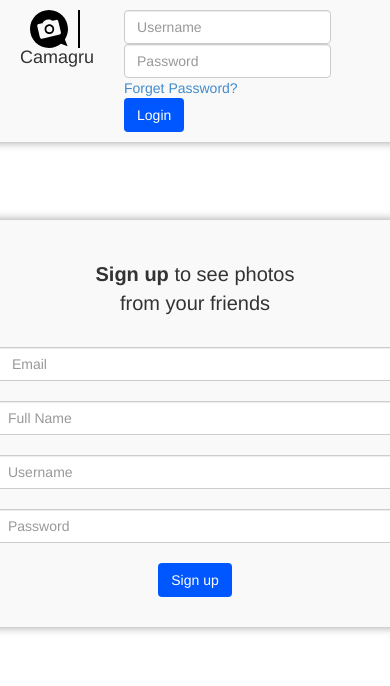
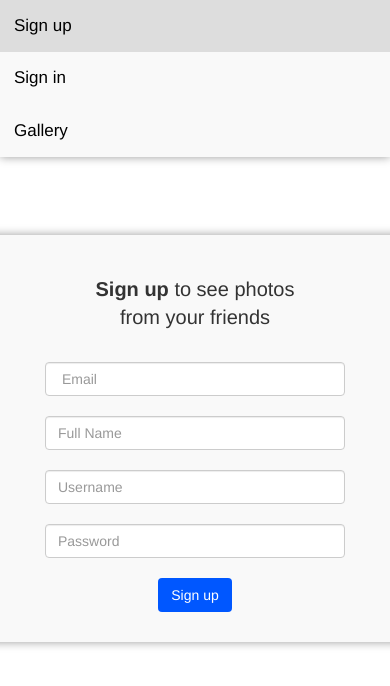
Before and after one commit to mdichkou/42-Camagru, a PHP site: page /42-Camagru/ in a window 390 px wide; the page is wider, and only the part inside the window is pictured. Shown: the top 686 px of that part. Run offline with PHP 8.4, Linux system fonts and the light colour scheme.

Commit message:
frontend editing responsive ....

```diff
--- a/api/save_image.php
+++ b/api/save_image.php
@@ -45,7 +45,7 @@ if ($option != "off")
     $destinationPath = "$destinationFolder$filename";
     imagepng($img2,$destinationPath);
 }
-include("../config/setup.php");
+require('../config/connection.inc.php');
 $pdo->prepare("INSERT INTO images SET img_name = ?, userid = ?")->execute(["$folder$filename",$_SESSION['id']]);
 exit(json_encode(['success' => "true", 'path' => "$folder$filename"]));
 ?>
--- a/camera.php
+++ b/camera.php
@@ -48,7 +48,7 @@ if (isset($_POST['save']) || isset($_POST['upload'])) {
 <?php foreach ($res as $elem): ?>
 <tr><td><img width="300px" height="200px"src="<?=htmlspecialchars($elem['img_name'])?>"/>
 <form action="camera.php" method="post">
-    <input type="text" name="imageid" class="comment-input" hidden value="<?=htmlspecialchars($elem['imageid'])?>">
+    <input type="text" name="imageid" hidden value="<?=htmlspecialchars($elem['imageid'])?>">
     <button class="btn delete-btn center-block" name="btndelete">Delete</button>
     </form></td></tr>
 <?php endforeach ?>
--- a/css/camagru.css
+++ b/css/camagru.css
@@ -1,9 +1,4 @@
-.topnav {
-    display: flex;
-    background-color: #f9f9f9;
-padding: 10px;
-box-shadow: 0px 0 9px 0px #9b9b9b;
-}
+
 .login div{
     display: inline-block;
 }
@@ -13,6 +8,10 @@ box-shadow: 0px 0 9px 0px #9b9b9b;
 .btn {
     background-color: #0057FF;
     color: #ffffff;
+}
+.btn_max {
+    max-width: 300px;
+    margin: auto;
 }
 img {
     max-width: 100%;
@@ -47,6 +46,7 @@ img {
 .bg {
     background-color:  #f9f9f9;
     padding: 10px;
+    max-width: 600px;
     box-shadow: 0px 0 9px 0px #9b9b9b;
 }
 .signup_row {
@@ -302,3 +302,82 @@ img {
       .slider.round:before {
         border-radius: 50%;
       }
+      * {box-sizing: border-box;}
+
+/* Style the navbar */
+.topnav {
+  overflow: hidden;
+  background-color: #f9f9f9;
+  box-shadow: 0px 0 9px 0px #9b9b9b;
+}
+
+/* Navbar links */
+.topnav a {
+  float: left;
+  display: block;
+  color: black;
+  text-align: center;
+  padding: 14px 16px;
+  text-decoration: none;
+  font-size: 17px;
+}
+
+/* Navbar links on mouse-over */
+.topnav a:hover {
+  background-color: #ddd;
+  color: black;
+}
+
+/* Active/current link */
+.topnav a.active {
+  background-color: #2196F3;
+  color: white;
+}
+
+/* Style the input container */
+.topnav .login-container {
+  float: right;
+}
+
+/* Style the input field inside the navbar */
+.topnav input[type=text] {
+  padding: 6px;
+  margin-top: 8px;
+  font-size: 17px;
+  border: none;
+  width: 150px; /* adjust as needed (as long as it doesn't break the topnav) */
+}
+
+/* Style the button inside the input container */
+.topnav .login-container button {
+  float: right;
+  padding: 6px;
+  margin-top: 8px;
+  margin-right: 16px;
+  background: #ddd;
+  font-size: 17px;
+  border: none;
+  cursor: pointer;
+}
+
+.topnav .login-container button:hover {
+  background: #ccc;
+}
+
+/* Add responsiveness - On small screens, display the navbar vertically instead of horizontally */
+@media screen and (max-width: 600px) {
+  .topnav .login-container {
+    float: none;
+  }
+  .topnav a, .topnav input[type=text], .topnav .login-container button {
+    float: none;
+    display: block;
+    text-align: left;
+    width: 100%;
+    margin: 0;
+    padding: 14px;
+  }
+  .topnav input[type=text] {
+    border: 1px solid #ccc;
+  }
+}
--- a/includes/comments.inc.php
+++ b/includes/comments.inc.php
@@ -1,6 +1,6 @@
 <?php
 session_start();
-require("../includes/connection.inc.php");
+require("../config/connection.inc.php");
 require('mylibrary.php');
 $app = new User();
 if(empty($_SESSION['id']))
--- /dev/null
+++ b/includes/header.inc.php
@@ -0,0 +1,15 @@
+<!DOCTYPE html>
+<html>
+<head>
+    <link rel="stylesheet" type="text/css" media="screen" href="css/bootstrap.css" />
+    <link rel="stylesheet" type="text/css" media="screen" href="css/camagru.css" />
+    <meta name="viewport" content="width=device-width, initial-scale=1.0">
+</head>
+<body>
+    <div class="topnav">
+        <a href="index.php">Sign up</a>
+        <a href="signin.php">Sign in</a>
+        <a href="home.php">Gallery</a>
+    </div>
+</body>
+</html>
--- a/login.php
+++ b/includes/login.inc.php
@@ -1,6 +1,6 @@
 <?php
 session_start();
-require("includes/connection.inc.php");
+require("../config/connection.inc.php");
 $stmt = $pdo->prepare("SELECT actif FROM users WHERE id = ? ");
 if($stmt->execute([$_SESSION['id']])  && $row = $stmt->fetch())
   {
@@ -10,7 +10,7 @@ if($stmt->execute([$_SESSION['id']])  && $row = $stmt->fetch())
 
 if($actif == '1')
   {
-    header("Location: home.php");
+    header("Location: ../home.php");
   }
 else
   {
--- a/includes/mylibrary.php
+++ b/includes/mylibrary.php
@@ -31,7 +31,7 @@ class User {
                 $pdo->prepare("UPDATE users SET email = ? WHERE id = ?")->execute([$email,$_SESSION['id']]);
                 $_SESSION['email'] = $email;
             }
-            if (empty($mailing) && $_SESSION['mailing'] != 0)
+            if (empty($mailing) && $_SESSION['mailing'] !== 0)
             {
                 $pdo->prepare("UPDATE users SET mailing = 0 WHERE id = ?")->execute([$_SESSION['id']]);
                 $_SESSION['mailing'] = 0;
--- a/index.php
+++ b/index.php
@@ -7,23 +7,7 @@ if(!empty($_SESSION))
 require('includes/mylibrary.php');
 require('config/connection.inc.php');
 $app = new User();
-$login_error_message = '';
-
 $register_error_message = '';
-if (isset($_POST['btnlogin'])) {
-    $username = $_POST['username'];
-    $password = $_POST['password'];
-    $user = $app->Login($username, $password,$pdo);
-    if(!empty($user))
-    {
-        $_SESSION = $user;
-        header("Location: login.php");
-    }
-    else
-    {
-        $login_error_message = 'Invalid login details!';
-    }
-}
 if (isset($_POST['btnsignup'])) {
     if (!filter_var($_POST['email'], FILTER_VALIDATE_EMAIL)) {
         $register_error_message = 'Invalid email address!';
@@ -52,7 +36,7 @@ if (isset($_POST['btnsignup'])) {
             {
                 $userid = $app->Registre($_POST['username'], $_POST['pwd'], $_POST['email'], $_POST['name'], $verificationCode,$pdo);
                 $_SESSION = $app->find_user($userid,$pdo);
-                header("Location: login.php");
+                header("Location: includes/login.inc.php");
         }
         else{
             echo 'false';
@@ -68,34 +52,7 @@ if (isset($_POST['btnsignup'])) {
     <meta name="viewport" content="width=device-width, initial-scale=1.0">
 </head>
 <body>
-    <div class="topnav row z-depth-5">
-        <div class="logo col-sm-6">
-            <img src="img/logo.svg" >
-            <h4 >Camagru</h4>
-        </div>
-        <div class="login col-sm-6">
-            <div class="row">
-            <?php
-            if ($login_error_message != "") {
-                echo ' <div class="alert alert-danger">
-                <strong>Error: </strong> ' . $login_error_message . ' </div> ';
-            }
-            ?>
-                <form  action="index.php" method="post">
-                    <div class="col-sm-4">
-                        <input type="text" name="username" placeholder="Username" class="form-control">
-                    </div>
-                    <div class="password col-sm-4">
-                        <input type="password" name="password" placeholder="Password" class="form-control">
-                    <a>Forget Password?</a>
-                    </div>
-                    <div class="col-sm-4">
-                        <button type="submit" name="btnlogin" class="btn">Login</button>
-                    </div>
-                </form>
-            </div>
-        </div>
-    </div>
+<?php include 'includes/header.inc.php';?>
 <div class="row signup_row">
     <div class="bg col-sm-4 col-sm-offset-4">
             <p class="txt_signup">
@@ -107,10 +64,10 @@ if (isset($_POST['btnsignup'])) {
             }
             ?>
             <form action="index.php" method="post">
-                <input type="text" name="email" placeholder=" Email" required  class="form-control"><br>
-                <input type="text" name="name" placeholder="Full Name" required class="form-control"><br>
-                <input type="text" name="username" placeholder="Username" required class="form-control"><br>
-                <input type="password" name="pwd" placeholder="Password" class="form-control"><br>
+                <input type="text" name="email" placeholder=" Email" required  class="btn_max form-control"><br>
+                <input type="text" name="name" placeholder="Full Name" required class="btn_max form-control"><br>
+                <input type="text" name="username" placeholder="Username" required class="btn_max form-control"><br>
+                <input type="password" name="pwd" placeholder="Password" class="btn_max form-control"><br>
                 <button type="submit" name="btnsignup" class="btn center-block">Sign up</button><br>
             </form>
     </div>
```
Also changed, not shown: header.php (+19 -15 lines), home.php (+17 -10 lines), signin.php (added, +50 -0 lines), images/28_05_2019_01_46_27-1559007987-1.png (added), images/28_05_2019_01_47_23-1559008043-1.png (added), images/28_05_2019_01_49_35-1559008175-2-edited.png (added), images/28_05_2019_01_49_35-1559008175-2.png (added).
